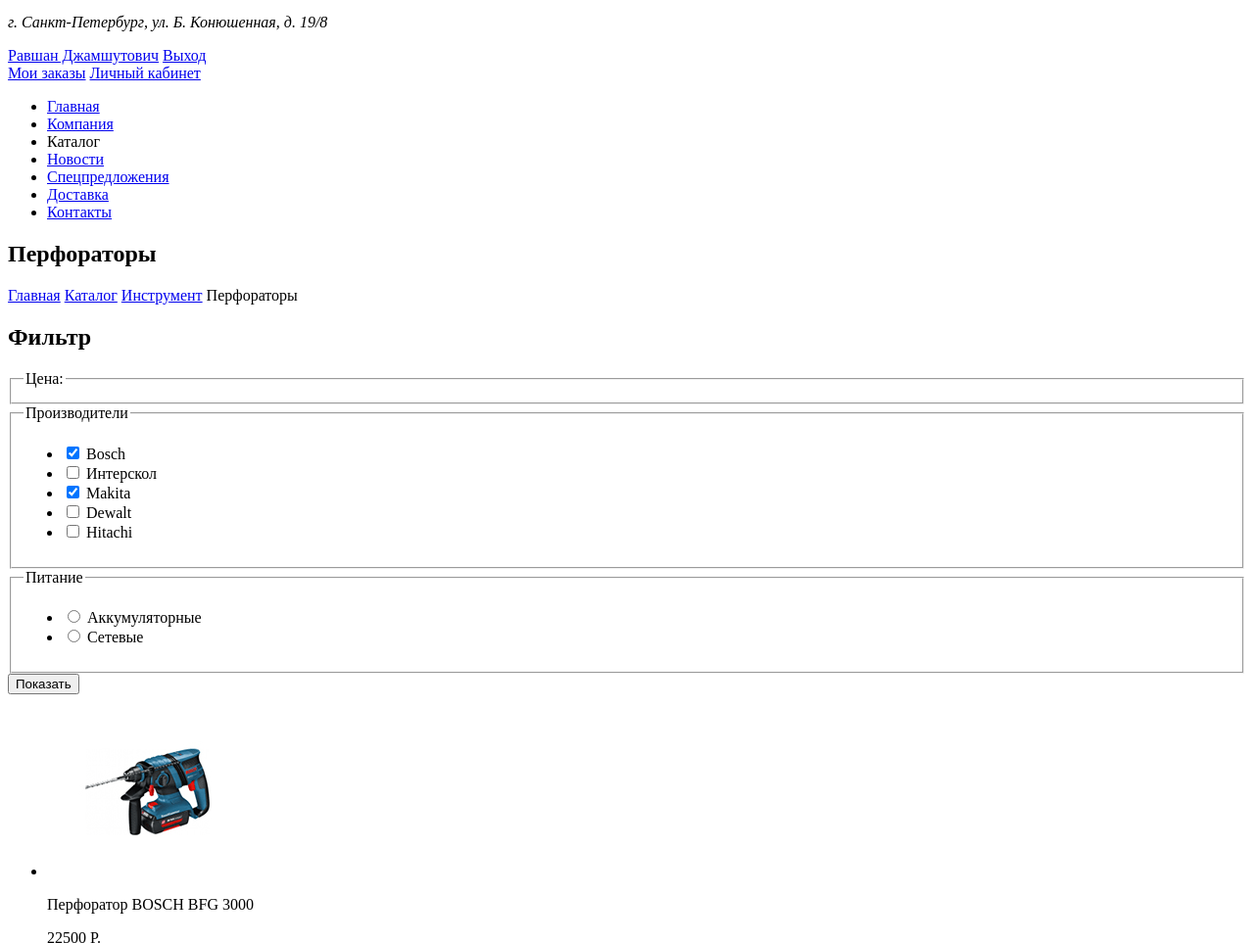
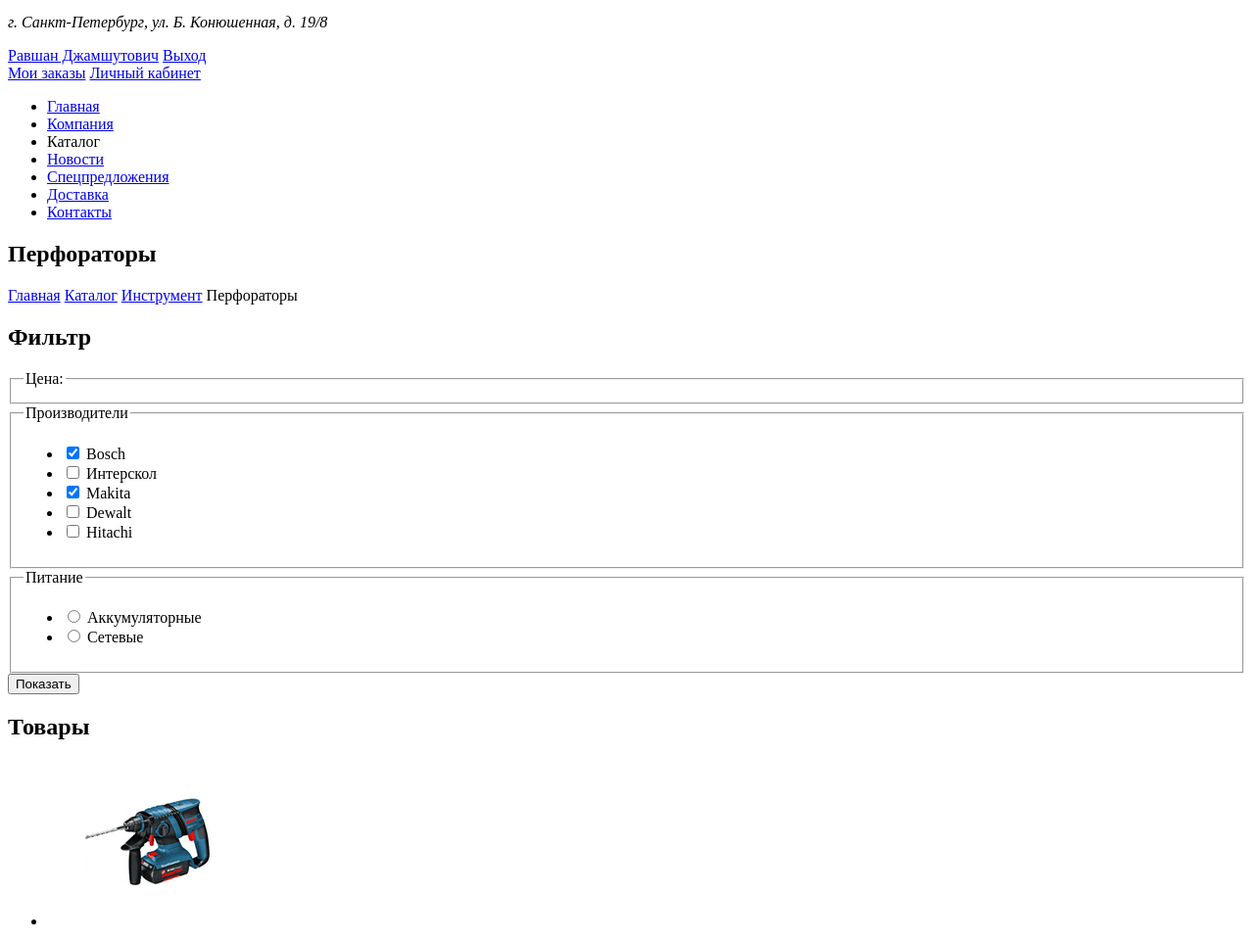
Before and after one commit to cruiser76/684701-technomart-24, a plain HTML site: page catalog.html in a window 1280 px wide. Shown: the part 103-1066 px from the top of the page at 98% size. Drawn offline with Linux system fonts and the light colour scheme.

Commit message:
ДЗ №4 исправления

```diff
--- a/catalog.html
+++ b/catalog.html
@@ -119,6 +119,7 @@
           </form>
         </section>
         <section class="goods">
+          <h2 class="visualy-hidden">Товары</h2>
           <div class="sort">
 
           </div>
```
